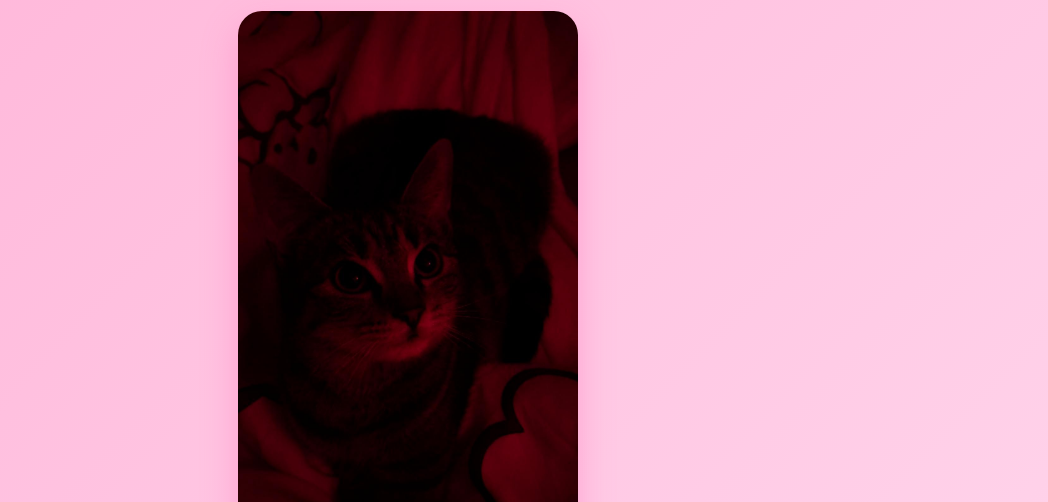
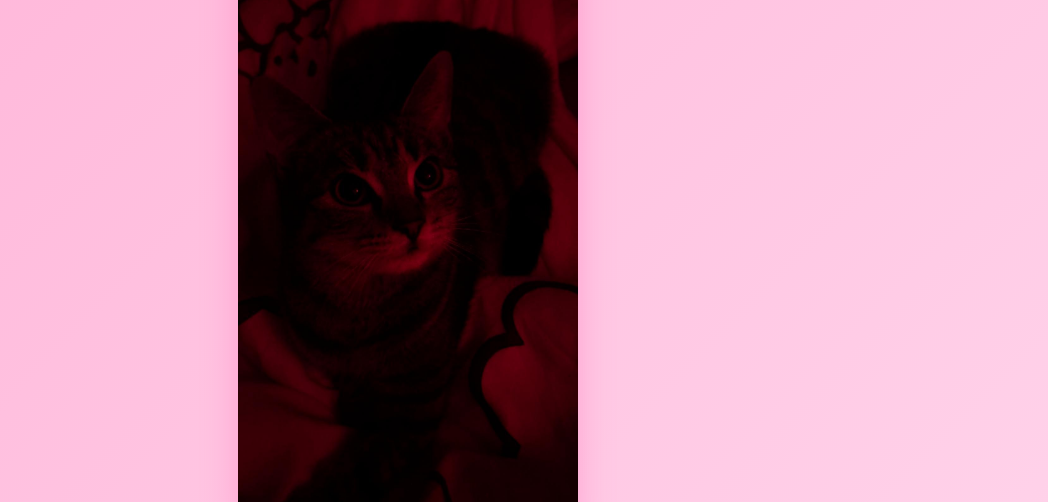
Before and after one commit to codemaciek12/valentine-madzia, a plain HTML site: page index.html in a window 1280 px wide. Shown: the top 502 px of the page, without its empty margins (232-1280 px from the left). Drawn offline with Linux system fonts and the light colour scheme.

Commit message:
Add files via upload

```diff
--- a/style.css
+++ b/style.css
@@ -16,7 +16,7 @@ body {
     z-index: 2;
     max-width: 900px;
     margin: 0 auto;
-    padding: 20px;
+    padding: 20px 20px 120px 20px; /* KLUCZ – zapas na dole */
     height: 100vh;
 
     display: flex;
@@ -24,7 +24,10 @@ body {
     align-items: center;
     justify-content: center;
     text-align: center;
+
+    transform: translateY(-40px); /* podnosi CAŁY UI wyżej */
 }
+
 
 .main-image {
     width: 340px; /* było 420px – mniejszy na wszystkich urządzeniach */
@@ -32,7 +35,7 @@ body {
     height: auto;
     border-radius: 24px;
     box-shadow: 0 15px 35px rgba(255, 105, 180, 0.4);
-    margin-bottom: 15px; /* było 25px – mniej miejsca = wyższe przyciski */
+    margin-bottom: 10px; /* było 25px – mniej miejsca = wyższe przyciski */
     opacity: 1;
     transition: opacity 0.45s ease, transform 0.35s ease;
 }
```
